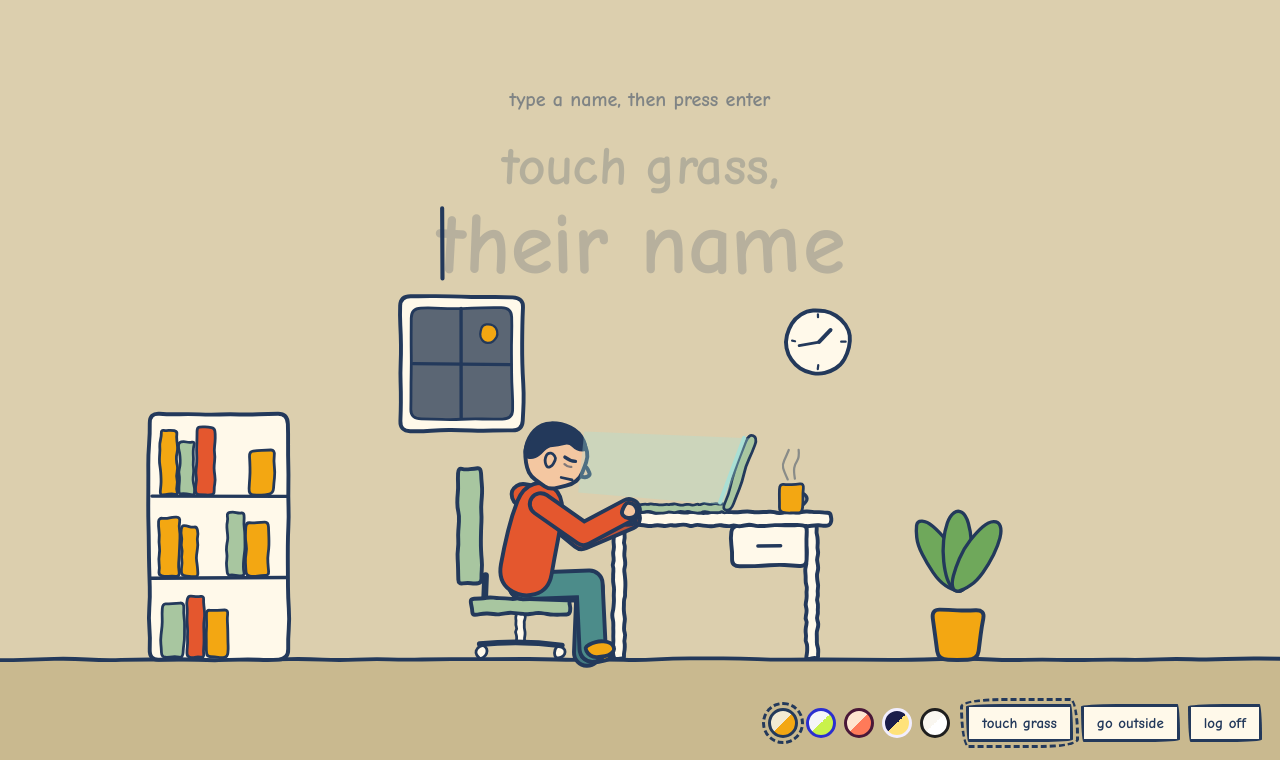
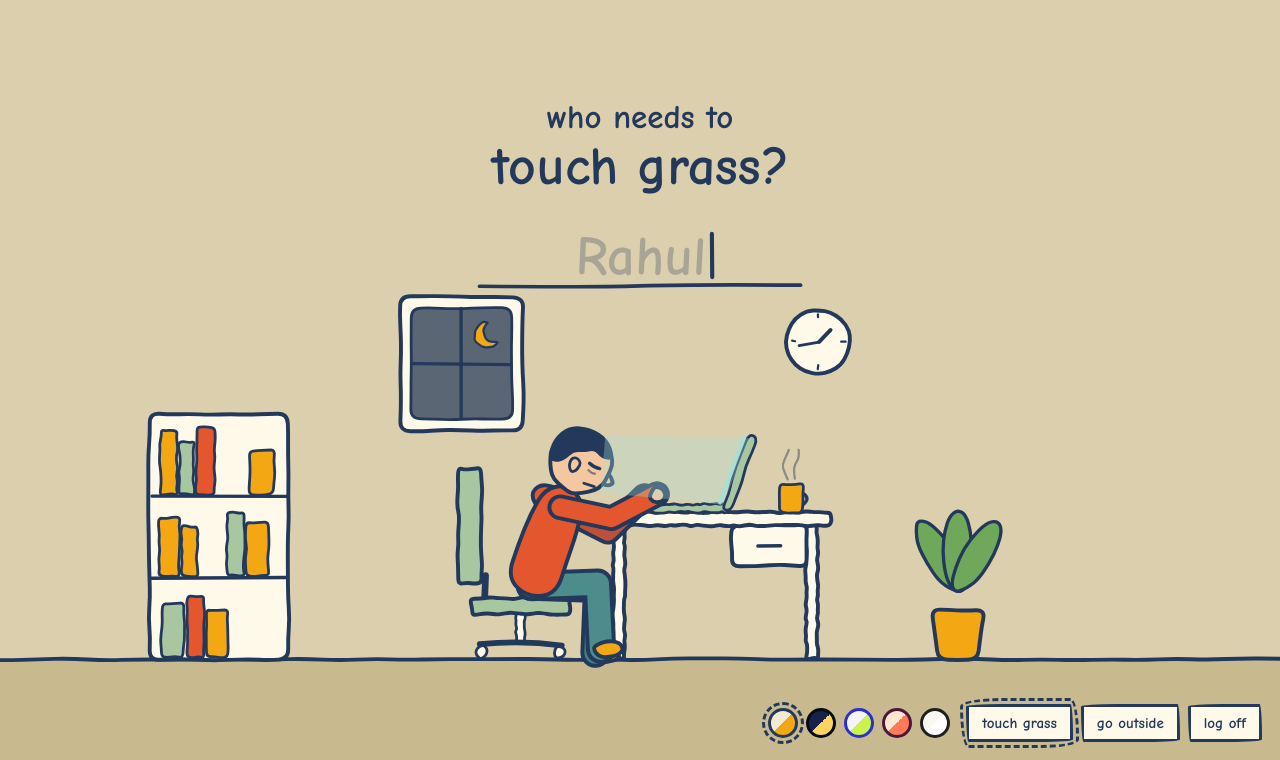
Before and after one commit to niteshrajpurohitt/touchgrass, a plain HTML site: page index.html in a window 1280 px wide. Shown: the part 40-800 px from the top of the page. Drawn offline with Linux system fonts and the light colour scheme; a web font is replaced by a local one.

Commit message:
Clearer first screen, reworked night theme, save and share in four shapes, full-window desktop view

```diff
--- a/index.html
+++ b/index.html
@@ -86,21 +86,24 @@ html,body{margin:0;height:100%;background:var(--page);overflow:hidden;overscroll
 const W = 1080, H = 1920, G = 1450, LW = 7, D = Math.PI / 180;
 const FONT = '"Shantell Sans","Comic Sans MS",cursive';
 const MSGS = ['touch grass', 'go outside', 'log off'];
+const TOUCH = matchMedia('(pointer:coarse)').matches;      // a phone or tablet: wording says tap and go instead of type and enter
+const SITE = location.hostname && !/^(localhost|127\.)/.test(location.hostname) ? location.hostname : 'touchgrass.niteshrajpurohit.in';
 const END = 7.6;      // story length after "go", seconds
 const STILL = 9;      // story time used for still images
 const THEMES = {
   retro: { label: 'retro', page: '#E2D8BD', sky: '#F2EAD3', indoor: '#DCCFAE', floor: '#C9B98F', ink: '#23395B', paper: '#FFF9EA', skin: '#F4C7A1', hair: '#23395B',
     top: '#E4572E', pants: '#4C8C8A', shoe: '#F3A712', prop: '#FFF9EA', prop2: '#A8C6A0', screen: '#A8E0D6', ground: '#8FBF73', hill: '#BFD8A0', grass: '#6FA85B',
     flower: '#E4572E', flower2: '#F3A712', center: '#F3A712', sun: '#F3A712', cloud: '#FFF9EA', accent: '#F3A712', text: '#23395B' },
+  night: { label: 'night', page: '#0B1020', sky: '#16224A', indoor: '#111A36', floor: '#1B2748', ink: '#060A16', paper: '#1B2748', skin: '#F2C6A0', hair: '#34507A',
+    top: '#F2B441', pants: '#4A7FA5', shoe: '#F27D62', prop: '#2A3A66', prop2: '#3B6690', screen: '#8DE8FF', ground: '#236650', hill: '#1B4C42', grass: '#35996A',
+    flower: '#FF9E8A', flower2: '#FFE08A', center: '#FFF6DC', sun: '#FFF1B8', cloud: '#2C3F6E', accent: '#FFD45E', text: '#F4EEDC', win: '#22356B',
+    line: '#D8CFB8', ui: '#F4EEDC', ghost: .4, stars: true, moon: true },   // line: colour of strokes that stand alone (stems, clock hands); ui: button text and borders
   ink: { label: 'ink', page: '#E6E6EF', sky: '#F5F5F8', indoor: '#DADBF1', floor: '#C6C8EC', ink: '#2B2FD0', paper: '#FFFFFF', skin: '#FFD7C2', hair: '#2B2FD0',
     top: '#C9F24B', pants: '#8E7CF5', shoe: '#FF6B5E', prop: '#FFFFFF', prop2: '#8E7CF5', screen: '#9EE7FF', ground: '#C9F24B', hill: '#E4F8B0', grass: '#A6E22E',
     flower: '#FF6B5E', flower2: '#FFB8F0', center: '#FFD84D', sun: '#FFD84D', cloud: '#FFFFFF', accent: '#C9F24B', text: '#2B2FD0' },
   sunset: { label: 'sunset', page: '#F4CDB2', sky: '#FFE6D0', indoor: '#E7C2B4', floor: '#D6A793', ink: '#4A1838', paper: '#FFF6EE', skin: '#FFD2B8', hair: '#4A1838',
     top: '#FF7A59', pants: '#8A5A9E', shoe: '#FFD166', prop: '#FFF6EE', prop2: '#FFB199', screen: '#FFE9A8', ground: '#9BCB6B', hill: '#C9DE9A', grass: '#7DB356',
     flower: '#FF5C8A', flower2: '#FFD166', center: '#FFD166', sun: '#FF9F5A', cloud: '#FFF6EE', accent: '#FF7A59', text: '#4A1838' },
-  night: { label: 'night', page: '#0C0E2A', sky: '#1A1D4A', indoor: '#111335', floor: '#1E2152', ink: '#F1EEFF', paper: '#272B66', skin: '#F5C9B0', hair: '#4A4FB0',
-    top: '#7C6CF2', pants: '#3B3F8F', shoe: '#FF8A7A', prop: '#272B66', prop2: '#3B3F8F', screen: '#7CF0FF', ground: '#2F6B4F', hill: '#244A45', grass: '#3E8F63',
-    flower: '#FFB8F0', flower2: '#FFE27A', center: '#FFE27A', sun: '#FFF1B8', cloud: '#2E3270', accent: '#FFE27A', text: '#F1EEFF', stars: true, moon: true },
   pencil: { label: 'pencil', page: '#E6E1D5', sky: '#FAF7F0', indoor: '#E7E2D5', floor: '#D8D2C2', ink: '#1F1F1F', paper: '#FFFFFF', skin: '#FAF7F0', hair: '#1F1F1F',
     top: '#FAF7F0', pants: '#D6D0C0', shoe: '#1F1F1F', prop: '#FAF7F0', prop2: '#D6D0C0', screen: '#FFFFFF', ground: '#EFEADC', hill: '#F5F1E6', grass: '#E2DCC9',
     flower: '#FAF7F0', flower2: '#D6D0C0', center: '#1F1F1F', sun: '#FAF7F0', cloud: '#FFFFFF', accent: '#FFFFFF', text: '#1F1F1F' }
@@ -164,7 +167,8 @@ function shape(pts, key, fill, o = {}) {
 // open line
 function line(pts, key, color, lw = LW, o = {}) {
   const q = wob(pts, key, o.amp ?? 2); if (!seen(q)) return;
-  OPS.push({ k: 'p', pts: q, closed: false, sharp: !!o.sharp, fill: null, stroke: color || T.ink, lw: lw * tsc(), a: ALPHA * (o.a ?? 1) });
+  const col = !o.raw && T.line && (color || T.ink) === T.ink ? T.line : color || T.ink;     // o.raw keeps the outline colour (used for the face)
+  OPS.push({ k: 'p', pts: q, closed: false, sharp: !!o.sharp, fill: null, stroke: col, lw: lw * tsc(), a: ALPHA * (o.a ?? 1) });
 }
 // outlined tube (arms, legs)
 function tube(pts, key, w, fill) {
@@ -187,6 +191,13 @@ function ell(cx, cy, rx, ry, n, rot = 0) {
   const out = [], cs = Math.cos(rot), sn = Math.sin(rot);
   for (let i = 0; i < n; i++) { const a = i / n * Math.PI * 2, x = Math.cos(a) * rx, y = Math.sin(a) * ry; out.push([cx + x * cs - y * sn, cy + x * sn + y * cs]); }
   return out;
+}
+// crescent moon: outer edge round the left, a shallower inner edge back, tilted a little
+function crescent(cx, cy, R, tilt = -.45) {
+  const P = [], cs = Math.cos(tilt), sn = Math.sin(tilt), put = (x, y) => P.push([cx + x * cs - y * sn, cy + x * sn + y * cs]);
+  for (let t = 300; t >= 60; t -= 20) put(Math.cos(t * D) * R, Math.sin(t * D) * R);
+  for (let t = 125; t <= 235; t += 22) put(.75 * R + Math.cos(t * D) * .9 * R, Math.sin(t * D) * .9 * R);
+  return P;
 }
 function puff(cx, cy, rx, ry, bumps = 7, flat = true) {
   const out = [], n = bumps * 4;
@@ -256,7 +267,11 @@ const MX = document.createElement('canvas').getContext('2d');
 
 // ───────── the person ─────────
 const TL = 170, NECK = 12, HR = 56, TH = 120, SHN = 117, UA = 96, FA = 92, LEGW = 40, ARMW = 32;
-const SIT = { x: 330, y: 1318, torso: 12, head: 8, lt: 88, ls: -2, rt: 92, rs: 2, lu: 50, lf: 112, ru: 55, rf: 115 };
+const SIT = { x: 345, y: 1318, torso: 20, head: 6, lt: 88, ls: -2, rt: 92, rs: 2, lu: 50, lf: 112, ru: 55, rf: 115 };
+{ // put both hands on the laptop keyboard: work the arm angles out from where the keys are
+  const sh = add([SIT.x, SIT.y], upv(SIT.torso), TL - 20);
+  [SIT.ru, SIT.rf] = ik(sh, [574, 1160], UA, FA); [SIT.lu, SIT.lf] = ik(sh, [550, 1160], UA, FA);
+}
 const UPSIT = { ...SIT, torso: -3, head: -12, ru: 40, rf: 132, lu: 36, lf: 128 };
 const STAND = { x: 345, y: 1202, torso: 0, head: 0, lt: -3, ls: -3, rt: 3, rs: 3, lu: -6, lf: -2, ru: 8, rf: 16 };
 const SITG = { x: 462, y: 1457, torso: 4, head: -4, lt: 118, ls: 62, rt: 125, rs: 55, lu: 2, lf: 91, ru: 24, rf: 70 };   // low enough that the front grass hides where the body meets the ground
@@ -266,7 +281,7 @@ const PICK = [665, 1405];   // where the hand grabs the flower
 function poseAt(st, time) {
   let P, mood = 'tired', rk = 0, uk = 0;
   if (st < 0) {
-    P = { ...SIT }; P.rf += 5 * Math.sin(time * 19); P.lf += 5 * Math.sin(time * 19 + 2.1); P.head += 1.5 * Math.sin(time * 1.3);
+    P = { ...SIT }; P.rf += 2 + 3 * Math.sin(time * 19); P.lf += 2 + 3 * Math.sin(time * 19 + 2.1); P.head += 1.5 * Math.sin(time * 1.3);
   } else if (st < .3) { P = lp(SIT, UPSIT, eout(seg(st, 0, .3))); mood = 'wide'; }
   else if (st < .95) { const k = eio(seg(st, .3, .95)); P = lp(UPSIT, STAND, k); P.torso += Math.sin(k * Math.PI) * 24; mood = 'wide'; }
   else if (st < 1.2) { P = { ...STAND }; mood = 'wide'; }
@@ -319,10 +334,10 @@ function person(pp, time) {
   shape(ell(0, 0, HR, HR, 18), 'head', T.skin);
   shape([[-53, 14], [-59, -14], [-45, -48], [-11, -63], [25, -57], [50, -34], [31, -25], [14, -34], [-3, -24], [-22, -17], [-31, 6], [-42, 17]], 'hair', T.hair);
   shape(ell(-8, 8, 10, 13, 9), 'ear', T.skin, { lw: 5 });
-  if (mood === 'tired') { line([[16, -6], [26, -2], [36, -6]], 'eye', T.ink, 6); line([[18, 7], [26, 10], [34, 7]], 'bag', T.ink, 4, { a: .55 }); line([[22, 29], [40, 28]], 'mouth', T.ink, 5); }
-  else if (mood === 'wide') { shape(ell(26, -8, 8, 10, 9), 'eye', T.ink, { stroke: null }); line([[14, -29], [36, -32]], 'brow', T.ink, 5); shape(ell(33, 28, 6, 8, 8), 'mouth', T.ink, { stroke: null }); }
-  else if (mood === 'open') { shape(ell(26, -6, 6.5, 7.5, 9), 'eye', T.ink, { stroke: null }); line([[20, 24], [30, 30], [42, 24]], 'mouth', T.ink, 5); }
-  else { line([[16, -2], [26, -11], [36, -2]], 'eye', T.ink, 6); line([[16, 20], [30, 34], [46, 20]], 'mouth', T.ink, 5); shape(ell(12, 17, 11, 7, 8), 'blush', T.flower, { stroke: null, a: .45 }); }
+  if (mood === 'tired') { line([[16, -6], [26, -2], [36, -6]], 'eye', T.ink, 6, { raw: true }); line([[18, 7], [26, 10], [34, 7]], 'bag', T.ink, 4, { a: .55, raw: true }); line([[22, 29], [40, 28]], 'mouth', T.ink, 5, { raw: true }); }
+  else if (mood === 'wide') { shape(ell(26, -8, 8, 10, 9), 'eye', T.ink, { stroke: null }); line([[14, -29], [36, -32]], 'brow', T.ink, 5, { raw: true }); shape(ell(33, 28, 6, 8, 8), 'mouth', T.ink, { stroke: null }); }
+  else if (mood === 'open') { shape(ell(26, -6, 6.5, 7.5, 9), 'eye', T.ink, { stroke: null }); line([[20, 24], [30, 30], [42, 24]], 'mouth', T.ink, 5, { raw: true }); }
+  else { line([[16, -2], [26, -11], [36, -2]], 'eye', T.ink, 6, { raw: true }); line([[16, 20], [30, 34], [46, 20]], 'mouth', T.ink, 5, { raw: true }); shape(ell(12, 17, 11, 7, 8), 'blush', T.flower, { stroke: null, a: .45 }); }
   restore();
   // near arm (may reach for the flower)
   let na = arm(P.ru, P.rf);
@@ -361,8 +376,7 @@ function sky(st, time, out) {
   if (sk > 0) {
     const sx = VIEW.sun[0], sy = lerp(1560, VIEW.sun[1], sk);
     if (!T.moon) for (let i = 0; i < 10; i++) { const a = i * 36 * D + time * .25; line([[sx + Math.cos(a) * 96, sy + Math.sin(a) * 96], [sx + Math.cos(a) * 128, sy + Math.sin(a) * 128]], 'ray' + i, T.ink, 7); }
-    shape(ell(sx, sy, 72, 72, 18), 'sun', T.sun);
-    if (T.moon) { shape(ell(sx - 22, sy - 14, 14, 12, 8), 'cr1', null, { lw: 4 }); shape(ell(sx + 24, sy + 20, 10, 9, 8), 'cr2', null, { lw: 4 }); }
+    if (T.moon) shape(crescent(sx, sy, 84), 'sun', T.sun); else shape(ell(sx, sy, 72, 72, 18), 'sun', T.sun);
   }
   CLOUDS.forEach((c, i) => {
     const k = eout(seg(st, 1.6 + i % 3 * .25, 2.9 + i % 3 * .25)); if (k <= 0) return;
@@ -377,8 +391,8 @@ function wall(st) {
   if (wk < 1) {
     save(); translate(0, -wk * 1500);
     shape(rect(110, 800, 220, 240), 'win', T.prop);
-    shape(rect(130, 820, 180, 200), 'winin', mix(T.ink, T.indoor, .3), { lw: 5 });
-    shape(ell(268, 866, 17, 17, 9), 'winmoon', T.center, { lw: 4 });
+    shape(rect(130, 820, 180, 200), 'winin', T.win || mix(T.ink, T.indoor, .3), { lw: 5 });
+    shape(crescent(266, 868, 24), 'winmoon', T.moon ? T.sun : T.center, { lw: 4 });   // it is night outside the window in every theme
     line([[220, 822], [220, 1018]], 'winv', T.ink, 6); line([[132, 920], [308, 920]], 'winh', T.ink, 6);
     restore();
   }
@@ -449,11 +463,11 @@ function sides(st) {
 function chair(st) {
   const k = inback(seg(st, .75, 1.35)); if (seg(st, .75, 1.35) >= 1) return;
   save(); translate(325 - k * 760, 1350); rotate(-k * .5); translate(-325, -1350);
-  line([[262, 1300], [262, 1352]], 'cbar', T.ink, 12);
+  line([[262, 1300], [262, 1352]], 'cbar', T.ink, 12, { raw: true });
   shape(rect(214, 1108, 42, 206), 'cback', T.prop2);
   shape(rect(238, 1340, 176, 28), 'cseat', T.prop2);
   shape(rect(318, 1368, 16, 52), 'cpost', T.prop, { lw: 5 });
-  line([[252, 1424], [326, 1416], [400, 1424]], 'cbase', T.ink, 10);
+  line([[252, 1424], [326, 1416], [400, 1424]], 'cbase', T.ink, 10, { raw: true });
   shape(ell(256, 1437, 11, 11, 8), 'cw1', T.prop, { lw: 5 }); shape(ell(396, 1437, 11, 11, 8), 'cw2', T.prop, { lw: 5 });
   restore();
 }
@@ -496,23 +510,63 @@ function letters(str, cx, base, size, style, pop) {
   }
   return x0 + w;
 }
+// a plain line of text, centred on x
+function label(str, x, y, size, a = 1, fill = T.text) { save(); alpha(a); translate(x, y); OPS.push({ k: 't', ch: str, m: TF.slice(), size, fill, stroke: null, lw: 0, a: ALPHA }); restore(); }
+// the name spot on the first screen: "type a name" and example names take turns typing themselves, until you type your own
+const ASK = TOUCH ? 'tap to type' : 'type a name';
+const PLACE = ['Rahul', 'my boss', 'that one friend', 'my ex', 'me'].flatMap(e => [ASK, e]);
+const placeDur = e => e.length * .13 + (e === ASK ? 2.4 : 1.3) + .3;
+function example(time) {
+  let t = time % PLACE.reduce((a, e) => a + placeDur(e), 0);
+  for (const e of PLACE) {
+    const ty = e.length * .09, hold = placeDur(e) - e.length * .13 - .3;
+    if (t < placeDur(e)) return { full: e, n: t < ty ? Math.floor(t / .09) + 1 : t < ty + hold ? e.length : Math.max(0, e.length - Math.floor((t - ty - hold) / .04) - 1) };
+    t -= placeDur(e);
+  }
+  return { full: PLACE[0], n: 0 };
+}
+// the blank line the name is written on, and the drawn key that starts the story (it can be tapped too)
+const BLANK = 822, KEY = { x: 540, y: BLANK + 84, w: 240, h: 80 };
+function enterKey(time) {
+  save(); translate(KEY.x, KEY.y); scale(1 + .05 * Math.sin(time * 5.5));
+  shape(rect(-KEY.w / 2, -KEY.h / 2, KEY.w, KEY.h), 'key', T.accent);
+  if (TOUCH) { label('go', -26, 15, 46, 1, T.ink); line([[14, 2], [58, 2]], 'ka', T.ink, 7, { raw: true }); line([[44, -12], [58, 2], [44, 16]], 'kb', T.ink, 7, { raw: true, sharp: true }); }
+  else { label('enter', -30, 15, 46, 1, T.ink); line([[86, -16], [86, 6], [50, 6]], 'ka', T.ink, 7, { raw: true, sharp: true }); line([[62, -6], [50, 6], [62, 18]], 'kb', T.ink, 7, { raw: true, sharp: true }); }
+  restore();
+}
 function words(o) {
   const { st, time, live } = o, l1 = MSGS[S.msg] + ',', nm = S.name.trim(), s1 = 118;
-  MX.font = `800 200px ${FONT}`;
-  const s2 = Math.min(200, 200 * 930 / MX.measureText((nm || 'their name') + '.').width), b1 = 600, b2 = b1 + 30 + s2 * .86;
+  const fit = str => { MX.font = `800 200px ${FONT}`; return Math.min(200, 200 * 930 / MX.measureText(str + '.').width); };
+  const s2 = fit(nm || 'their name'), b1 = 600, b2 = b1 + 30 + s2 * .86;
   const nameStyle = { fill: T.accent, stroke: T.ink, lw: Math.max(8, s2 * .075) };
-  if (st < .5 && !o.clean) {          // the typed name on screen; left out of saved videos, where the words only arrive at the end
+  if (st < .5 && !o.clean) {          // the opening words; left out of saved videos, where the words only arrive at the end
+    // what is on screen before "go": the question (typing), the note to a friend who got a link, or just the name
+    const mode = o.intro || (st >= 0 && o.was === 'intro') ? 'intro' : live || (st >= 0 && o.was === 'type') ? 'type' : 'plain';
     const ex = seg(st, 0, .45);
     save(); alpha(1 - ex); translate(0, ein(ex) * 170);
-    save(); alpha(.22); letters(l1, 540, b1, s1, { fill: T.text }, () => 1); restore();
-    let cx = 540 - 40;
-    if (nm) cx = letters(live ? nm : nm + '.', 540, b2, s2, nameStyle, i => live ? seg(time - (S.births[i] ?? -9), 0, .32) : 1);
-    else if (live) { save(); alpha(.2); cx = letters('their name', 540, b2, s2, { fill: T.text }, () => 1) - MX.measureText('their name').width; restore(); }
-    if (live) {
-      const hint = nm ? (TOUCH ? 'then press go' : 'then press enter') : (TOUCH ? 'tap to type a name' : 'type a name, then press enter');
-      save(); alpha(.5); translate(540, b1 - 170); OPS.push({ k: 't', ch: hint, m: TF.slice(), size: 44, fill: T.text, stroke: null, lw: 0, a: ALPHA }); restore();
+    if (mode === 'intro') { label('someone thinks', 540, b1 - 122, 72); letters('you need to...', 540, b1, s1, { fill: T.text }, () => 1); }
+    else if (mode === 'type') {
+      // the question, then a blank line with the name being written on it (or a muted prompt typing itself), then the key to press
+      label('who needs to', 540, b1 - 122, 72);
+      letters(MSGS[S.msg] + '?', 540, b1, s1, { fill: T.text }, () => 1);
+      const nb = BLANK - 24; let cx, cs = s2;
+      if (nm) cx = letters(nm, 540, nb, s2, nameStyle, i => live ? seg(time - (S.births[i] ?? -9), 0, .32) : 1);
+      else {
+        const e = example(time), shown = e.full.slice(0, e.n); cs = 120;
+        MX.font = `800 ${cs}px ${FONT}`; const x0 = 540 - MX.measureText(e.full).width / 2, w = MX.measureText(shown).width;
+        if (shown) { save(); alpha(T.ghost ? .38 : .28); letters(shown, x0 + w / 2, nb, cs, { fill: T.text }, () => 1); restore(); }
+        cx = x0 + w;
+      }
+      if (live) {
+        MX.font = `800 ${s2}px ${FONT}`; const lw = nm ? Math.max(700, MX.measureText(nm).width + 90) : 700;
+        line([[540 - lw / 2, BLANK], [540 - lw / 6, BLANK + 3], [540 + lw / 6, BLANK - 2], [540 + lw / 2, BLANK]], 'blank', T.ink, 8);
+        if ((time * 1.6) % 1 < .6) line([[cx + 14, nb - cs * .74], [cx + 14, nb + cs * .04]], 'caret', T.ink, 9);
+        if (nm) enterKey(time);
+      }
+    } else {
+      save(); alpha(T.ghost || .22); letters(l1, 540, b1, s1, { fill: T.text }, () => 1); restore();
+      if (nm) letters(nm + '.', 540, b2, s2, nameStyle, () => 1);
     }
-    if (live && (time * 1.6) % 1 < .6) line([[cx + 14, b2 - s2 * .74], [cx + 14, b2 + s2 * .06]], 'caret', T.ink, 9);
     restore();
   }
   if (st > 5.3) {
@@ -540,11 +594,12 @@ function render(o) {
   desk(st, time);
   person(poseAt(st, time), time);
   const ga = (1 - seg(st, 0, .4)) * .32;             // laptop light on the face
-  if (ga > 0) shape([[690, 1172], [734, 1052], [440, 1040], [428, 1150]], 'cone', T.screen, { stroke: null, a: ga, sharp: true });
+  if (ga > 0) shape([[690, 1172], [734, 1052], [478, 1046], [468, 1150]], 'cone', T.screen, { stroke: null, a: ga, sharp: true });
   grass(st, time, 1);
   butterfly(st, time);
   restore();
   words(o);
+  if (o.view) label(SITE, 540, VIEW.bot - 34, 30, .6);     // saved pictures and videos carry the address, so people know where to make one
   if (o.dip > 0) OPS.push({ k: 'bg', fill: T.sky, a: o.dip });
 }
 
@@ -571,26 +626,25 @@ function frame() {
   if (BUSY) return;
   const now = performance.now() / 1000; let st, time = now, live = false;
   if (FREEZE != null) { st = FREEZE; time = FREEZE + 1; }
-  else if (S.phase === 'type') { st = -1; live = true; }
+  else if (S.phase === 'type') { st = -1; live = !S.intro; }
   else { st = now - S.goT; if (st > END && !S.ended) { S.ended = true; onEnd(); } }
-  render({ st, time, live, vis: V.vis });
+  render({ st, time, live, vis: V.vis, intro: S.intro, was: S.was });
   g2.setTransform(1, 0, 0, 1, 0, 0); g2.clearRect(0, 0, cv.width, cv.height);
   g2.setTransform(V.k * V.dpr, 0, 0, V.k * V.dpr, V.ox * V.dpr, V.oy * V.dpr);
   paint(g2);
 }
 
 // ───────── controls ─────────
-const TOUCH = matchMedia('(pointer:coarse)').matches;
 const nameEl = $('name'), typeBar = $('typeBar'), doneBar = $('doneBar'), sheet = $('sheet'), scrim = $('scrim');
 function setTheme(k) {
   if (!THEMES[k]) k = 'retro'; S.th = k; T = THEMES[k];
   const r = document.documentElement.style;
-  r.setProperty('--ink', T.ink); r.setProperty('--paper', T.paper); r.setProperty('--accent', T.accent); r.setProperty('--page', T.page);
+  r.setProperty('--ink', T.ui || T.ink); r.setProperty('--paper', T.paper); r.setProperty('--accent', T.accent); r.setProperty('--page', T.page);
   try { localStorage.setItem('tg-theme', k); } catch (e) {}
 }
 function toast(msg) { const t = $('toast'); t.textContent = msg; t.classList.add('show'); clearTimeout(toast.t); toast.t = setTimeout(() => t.classList.remove('show'), 2200); }
 nameEl.addEventListener('input', () => {
-  if (S.phase !== 'type') { nameEl.value = S.name; return; }
+  if (S.phase !== 'type' || S.intro) { nameEl.value = S.name; return; }
   const v = nameEl.value.replace(/^\s+/, '').slice(0, 16), now = performance.now() / 1000, old = S.name;
   if (v !== nameEl.value) nameEl.value = v;
   S.births = [...v].map((ch, i) => (i < old.length && old[i] === ch ? S.births[i] : now));
@@ -598,19 +652,25 @@ nameEl.addEventListener('input', () => {
 });
 function go() {
   if (!S.name.trim()) { nameEl.focus({ preventScroll: true }); return; }
+  S.was = S.intro ? 'intro' : S.phase === 'type' ? 'type' : 'plain'; S.intro = false;     // which opening words should fall away
   S.phase = 'story'; S.goT = performance.now() / 1000; S.ended = false; nameEl.blur();
   doneBar.classList.add('hidden');
   try { history.replaceState(null, '', shareURL(true)); } catch (e) {}
 }
 typeBar.addEventListener('submit', e => { e.preventDefault(); go(); });      // Enter (or "go" on a phone keyboard) starts it
 // keep the keys going to the name: tap the picture, or just start typing
-const focusName = () => { if (S.phase === 'type' && sheet.classList.contains('hidden')) nameEl.focus({ preventScroll: true }); };
-cv.addEventListener('click', focusName);
+const focusName = () => { if (S.phase === 'type' && !S.intro && sheet.classList.contains('hidden')) nameEl.focus({ preventScroll: true }); };
+cv.addEventListener('click', e => {
+  // a tap on the drawn enter/go key starts the story; anywhere else just gives the keys to the name
+  const x = (e.clientX - V.ox) / V.k, y = (e.clientY - V.oy) / V.k;
+  if (S.phase === 'type' && !S.intro && S.name.trim() && Math.abs(x - KEY.x) < KEY.w / 2 + 14 && Math.abs(y - KEY.y) < KEY.h / 2 + 14) go(); else focusName();
+});
 addEventListener('keydown', e => { if (document.activeElement !== nameEl && !e.ctrlKey && !e.metaKey && !e.altKey && (e.key.length === 1 || e.key === 'Backspace' || e.key === 'Enter')) focusName(); });
 function onEnd() { doneBar.classList.remove('hidden'); }
 $('again').onclick = go;
 $('edit').onclick = () => {
   S.phase = 'type'; doneBar.classList.add('hidden');
+  if (S.fromLink) { S.fromLink = false; S.name = ''; }      // a friend who got a link starts their own from a blank name
   const now = performance.now() / 1000; S.births = [...S.name].map(() => now - 9);
   try { history.replaceState(null, '', location.pathname); } catch (e) {}
   nameEl.value = S.name; nameEl.focus({ preventScroll: true }); nameEl.select();
@@ -749,7 +809,10 @@ setTheme(th || 'retro'); S.msg = cl(parseInt(m) || 0, 0, MSGS.length - 1); build
 if (q.has('t')) FREEZE = parseFloat(q.get('t'));             // ?t=5 freezes the story at 5s (for checking)
 if (q.has('ui')) document.querySelectorAll('.bar,#panel').forEach(b => b.classList.add('hidden'));
 const n0 = (q.get('n') || '').trim().slice(0, 16);
-if (n0) { nameEl.value = n0; S.name = n0; S.births = [...n0].map(() => -9); if (FREEZE == null) setTimeout(go, 900); }
+if (n0) {        // opened from a shared link: a short note first, then the story plays for that name
+  nameEl.value = n0; S.name = n0; S.births = [...n0].map(() => -9);
+  if (FREEZE == null) { S.fromLink = true; S.intro = true; setTimeout(go, 2200); }
+}
 else if (!TOUCH) setTimeout(() => nameEl.focus({ preventScroll: true }), 80);
 if (document.fonts && document.fonts.load) document.fonts.load(`800 100px ${FONT}`).catch(() => {});
 window.__tg = { render, paint, toSVG, makeVideo, S };
```
